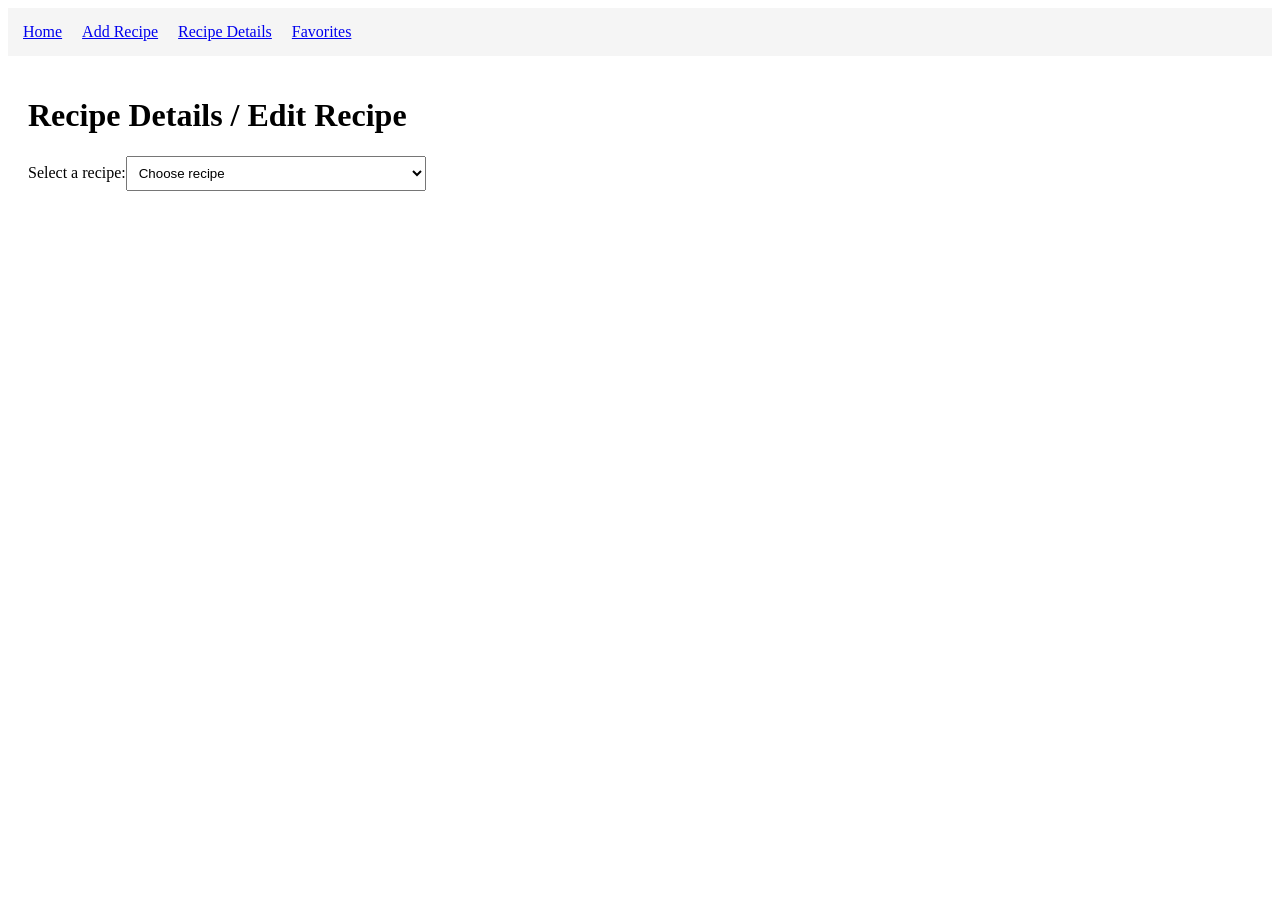
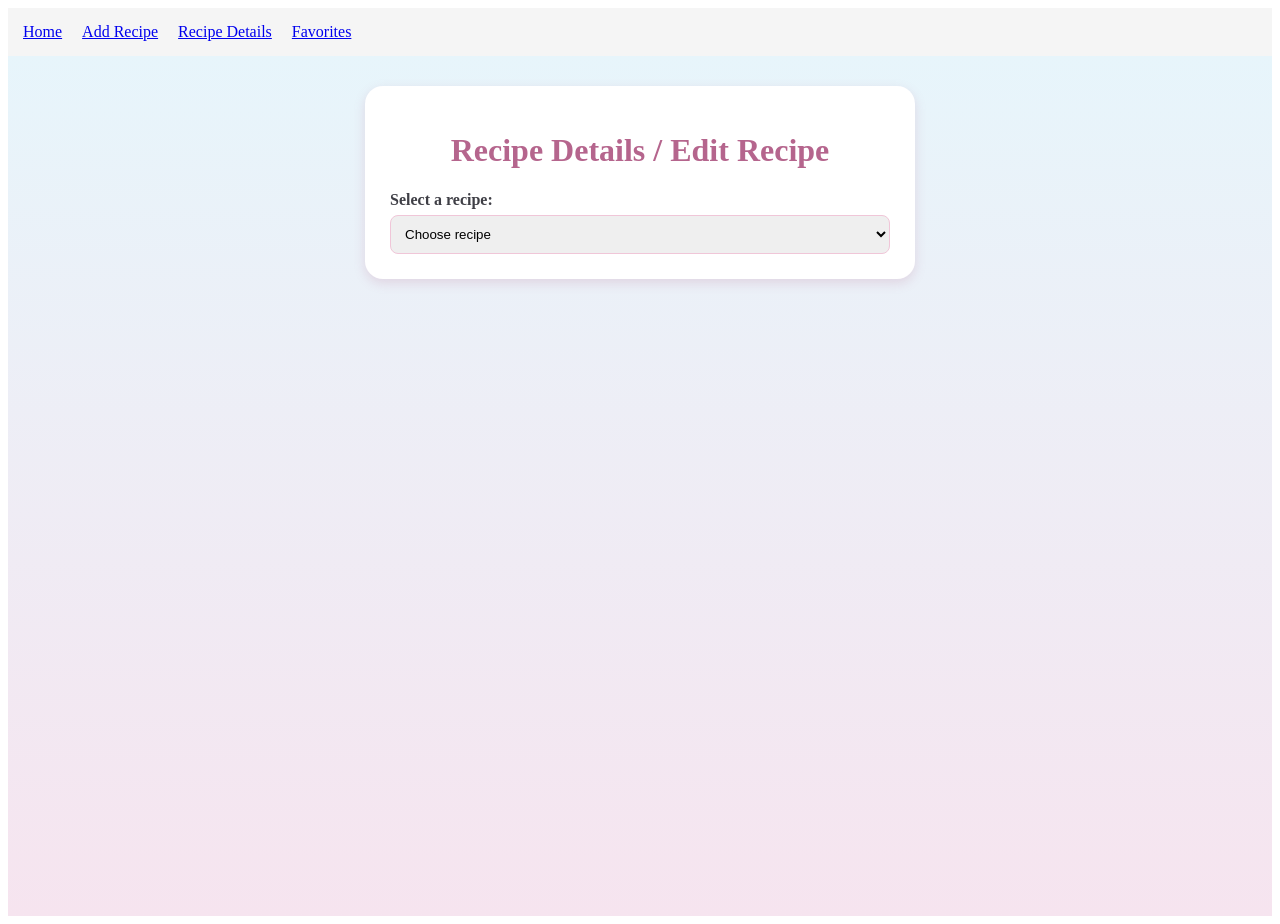
Before and after one commit to loelia92/recipevault, a Vue app: page /recipe in a window 1280 px wide. Before the commit the page ends 800 px from the top, so only its background shows below. Built offline with nearby package versions, Linux system fonts and the light colour scheme.

Commit message:
Added edith recipe

```diff
--- a/src/views/RecipeDetailsView.vue
+++ b/src/views/RecipeDetailsView.vue
@@ -32,6 +32,7 @@ function updateRecipe() {
 
 <template>
   <div class="container">
+    <div class="card">
       <h1>Recipe Details / Edit Recipe</h1>
 
       <label>Select a recipe:</label>
@@ -43,38 +44,74 @@ function updateRecipe() {
       </select>
 
       <div v-if="selectedRecipeId">
-      <br />
-
+        <label>Title</label>
         <input v-model="title" type="text" placeholder="Recipe title" />
 
-      <br /><br />
-
+        <label>Ingredients</label>
         <textarea v-model="ingredients" placeholder="Ingredients"></textarea>
 
-      <br /><br />
-
+        <label>Instructions</label>
         <textarea v-model="instructions" placeholder="Instructions"></textarea>
 
-      <br /><br />
-
         <button @click="updateRecipe">Update Recipe</button>
+      </div>
     </div>
   </div>
 </template>
 
 <style scoped>
 .container {
-  padding: 20px;
+  padding: 30px;
+  min-height: 100vh;
+  background: linear-gradient(180deg, #e7f5fb, #f6e4ef);
+}
+
+.card {
+  max-width: 500px;
+  margin: auto;
+  background-color: white;
+  padding: 25px;
+  border-radius: 18px;
+  box-shadow: 0 4px 12px rgba(181, 101, 141, 0.2);
+}
+
+h1 {
+  color: #b5658d;
+  text-align: center;
+}
+
+label {
+  display: block;
+  margin-top: 15px;
+  font-weight: bold;
+  color: #3f3f46;
 }
 
 input,
 textarea,
 select {
-  width: 300px;
-  padding: 8px;
+  width: 100%;
+  padding: 10px;
+  margin-top: 6px;
+  border: 1px solid #f0c6d8;
+  border-radius: 8px;
+}
+
+textarea {
+  height: 90px;
 }
 
 button {
-  padding: 8px 12px;
+  margin-top: 18px;
+  padding: 10px 14px;
+  background-color: #b5658d;
+  color: white;
+  border: none;
+  border-radius: 8px;
+  cursor: pointer;
+}
+
+button:hover {
+  background-color: #9d4f78;
 }
 </style>
```
Lines whose indentation alone changed are shown as unchanged.
